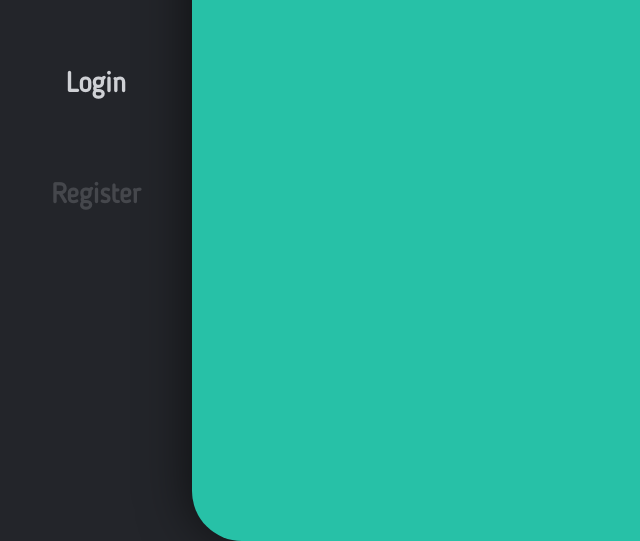
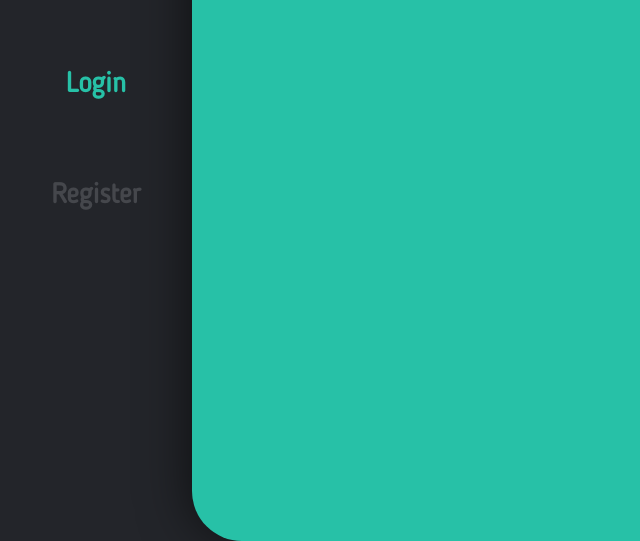
Before and after one commit to keshavDooleea/Sockonnect, a React (Create React App) app in the folder frontend/: page / in a window 1280 px wide. Shown: the part 259-800 px from the top of the page, without its empty margins (0-640 px from the left). Built offline with nearby package versions, Linux system fonts and the light colour scheme.

Commit message:
register anim done

```diff
--- a/frontend/src/App.css
+++ b/frontend/src/App.css
@@ -38,8 +38,7 @@
   -ms-flex-item-align: end;
       align-self: flex-end;
   text-align: center;
-  cursor: pointer;
-  font-size: 28px;
+  color: #27c1a7;
 }
 
 .auth_body .reg_h1 {
@@ -47,17 +46,14 @@
   -ms-grid-column: 1;
   grid-area: register;
   text-align: center;
-  cursor: pointer;
-  font-size: 28px;
+  color: #45474c;
   position: relative;
-  color: #45474c;
 }
 
-.auth_body .reg_h1::after {
+.auth_body .reg_h1 h1::after {
   content: "Register";
   position: absolute;
   width: 100%;
-  height: 10%;
   top: 0;
   left: 0;
   color: #cfd1d5;
@@ -69,13 +65,19 @@
   opacity: 0;
 }
 
-.auth_body .reg_h1:hover::after {
+.auth_body .reg_h1 h1:hover::after {
   opacity: 1;
   -webkit-transform: translateY(0);
           transform: translateY(0);
 }
 
-.auth_body > div {
+.auth_body h1 {
+  display: inline-block;
+  font-size: 28px;
+  cursor: pointer;
+}
+
+.auth_body .auth_div {
   -ms-grid-row: 1;
   -ms-grid-row-span: 3;
   -ms-grid-column: 2;
--- a/frontend/src/App.scss
+++ b/frontend/src/App.scss
@@ -38,23 +38,19 @@ $greenish: #27c1a7;
         grid-area: login;
         align-self: flex-end;
         text-align: center;
-        cursor: pointer;
-        font-size: 28px;
+        color: $greenish;
     }
 
     .reg_h1 {
         grid-area: register;
         text-align: center;
-        cursor: pointer;
-        font-size: 28px;
+        color: $darkgrey;
         position: relative;
-        color: $darkgrey;
 
-        &::after {
+        h1::after {
             content: "Register";
             position: absolute;
             width: 100%;
-            height: 10%;
             top: 0;
             left: 0;
             color: $textColor;
@@ -64,14 +60,19 @@ $greenish: #27c1a7;
             opacity: 0;
         }
 
-        &:hover::after {
+        h1:hover::after {
             opacity: 1;
             transform: translateY(0);
         }
-
     }
 
-    & > div {
+    h1 {
+        display: inline-block;
+        font-size: 28px;
+        cursor: pointer;
+    }
+
+    .auth_div {
         grid-area: auth;
         background-color: $greenish;
         border-top-left-radius: 50px;
--- a/frontend/src/components/Login.js
+++ b/frontend/src/components/Login.js
@@ -5,9 +5,13 @@ class Login extends Component {
     render() {
         return (
             <div className="auth_body">
-                <h1 className="login_h1">Login</h1>
-                <h1 className="reg_h1">Register</h1>
-                <div></div>
+                <div className="login_h1">
+                    <h1>Login</h1>
+                </div>
+                <div className="reg_h1">
+                    <h1>Register</h1>
+                </div>
+                <div className="auth_div"></div>
             </div>
         );
     }
```
Also changed, not shown: 1 other file (tests, documents, lock files or other folders).
